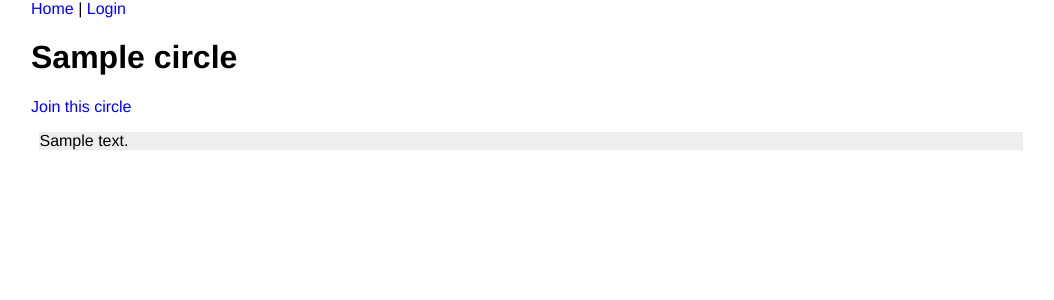
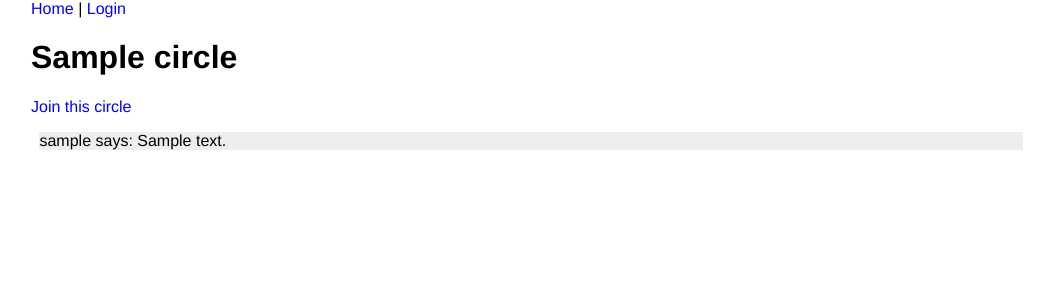
Before and after one commit to nickretallack/Circles, a Flask app: template templates/circle.html in a window 1280 px wide. Shown: the top 300 px of the page, without its empty margins (109-1163 px from the left). Run offline with Flask 2, Linux system fonts and the light colour scheme; the template is opened without the code that fills it: values that come from a table or form of the project are taken from there, most other values are stand-ins (such as "Sample title", 1, 10 or a date in 2020).

Commit message:
comment attribution

```diff
--- a/main.py
+++ b/main.py
@@ -161,6 +161,10 @@ class Comment(db.Model):
     parent = db.relationship('Comment', backref='children', remote_side=[id])
     discussion = db.relationship('Discussion', backref='comments')
     user = db.relationship(User, backref='comments')
+
+    @property
+    def nickname(self):
+        return db.session.query(CircleMembership).filter(db.and_(CircleMembership.user == self.user, CircleMembership.circle == self.discussion.circle)).first().nickname
 
     @property
     def reply_form(self):
@@ -435,7 +439,6 @@ def new_comment(id):
         parent_id = parse_integer(form.parent_id.data)
         text = form.text.data
 
-        import pdb; pdb.set_trace()
         if discussion_id:
             discussion = db.session.query(Discussion).filter_by(id=discussion_id).first()
         else:
--- a/templates/circle.html
+++ b/templates/circle.html
@@ -27,7 +27,7 @@
 
 <ul >{% for discussion in discussions %}
 <li class="discussion"><ul> {% for comment in discussion.root_comments recursive %}
-<li>{{ comment.text }}
+<li>{{comment.nickname}} says: {{ comment.text }}
 {{ comment_form(comment.reply_form) }}
 {% if comment.children %}
 <ul class="thread">{{ loop(comment.children) }}</ul>
```
